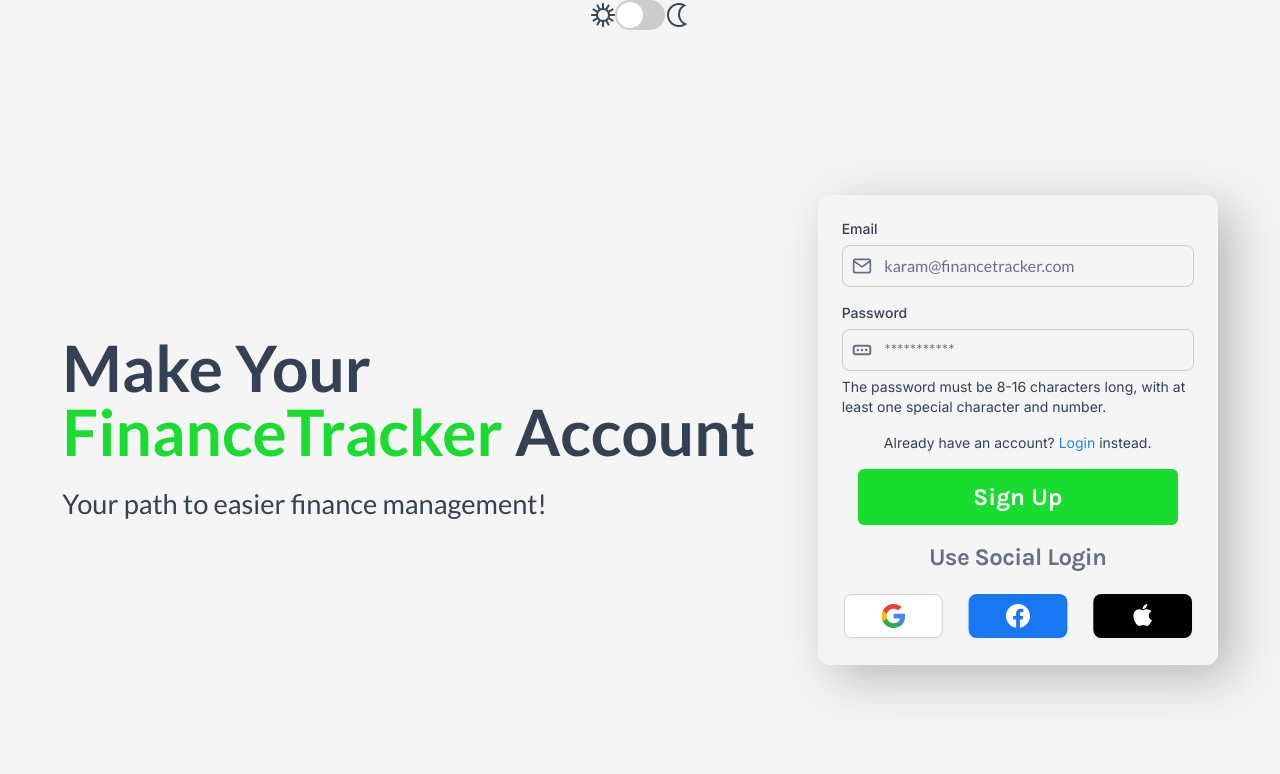
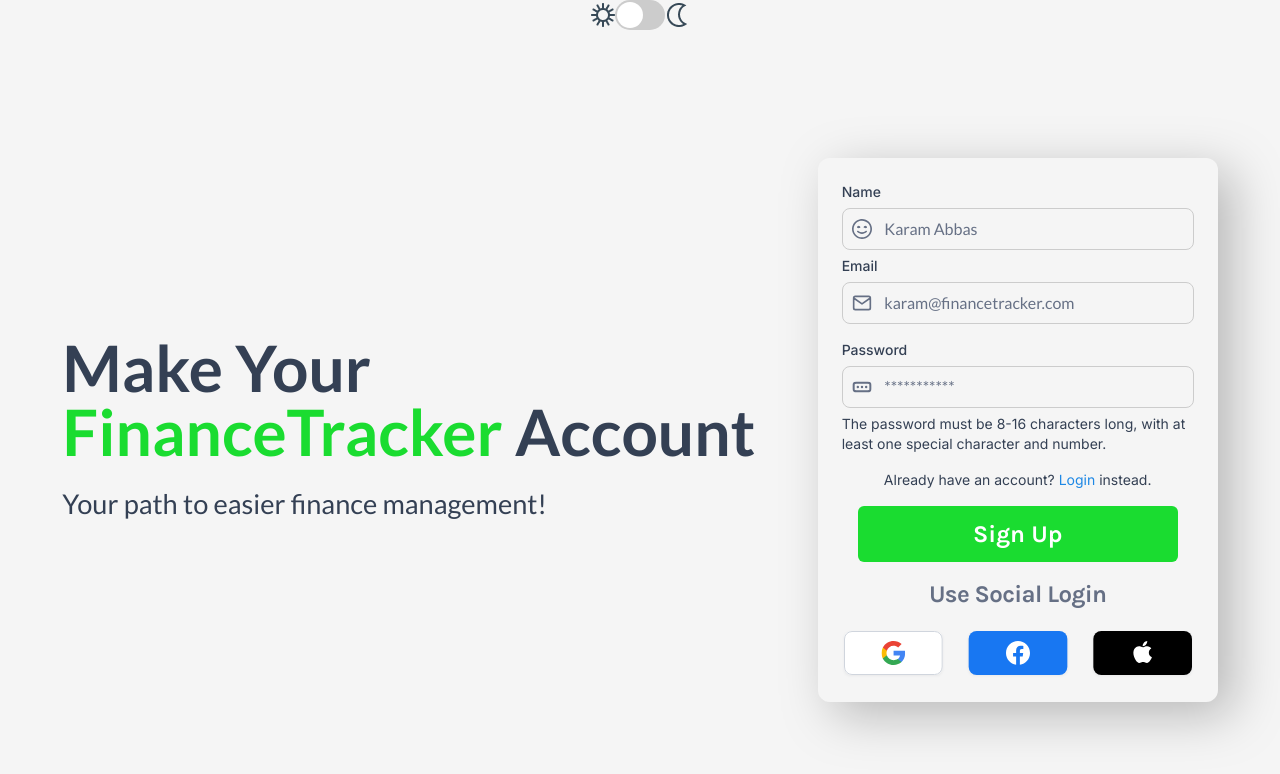
Before and after one commit to Karam-Abbas/Finance-Tracker, a React (Vite) app in the folder Frontend/: page /entry in a window 1280 px wide. Shown: the top 774 px of the page. Built offline with nearby package versions, Linux system fonts and the light colour scheme.

Commit message:
made some tweaking in the signup component

```diff
--- a/Frontend/package.json
+++ b/Frontend/package.json
@@ -10,6 +10,7 @@
     "preview": "vite preview"
   },
   "dependencies": {
+    "axios": "^1.7.4",
     "react": "^18.3.1",
     "react-dom": "^18.3.1",
     "react-router-dom": "^6.26.0"
--- a/Frontend/public/stylesheets/LogIn.css
+++ b/Frontend/public/stylesheets/LogIn.css
@@ -1,31 +1,31 @@
 :root {
   --primary-color: #344054;
   --secondary-color: #1adc30;
-  --accent-color: #1E88E5;
+  --accent-color: #1e88e5;
   --placeholder-color: #667085;
-  --main-background:#F5F5F5;
-  --containers-background:#F5F5F5;
-  --drop-shadow:black;
-  --danger:red;
+  --main-background: #f5f5f5;
+  --containers-background: #f5f5f5;
+  --drop-shadow: black;
+  --danger: red;
 }
 
 [data-theme="dark"] {
-  --primary-color: #d9e2ec;      /* Lightened for contrast */
---secondary-color: #34c548;    /* A lighter shade of green */
---accent-color: #988dfd;       /* A lighter shade of pink */
---placeholder-color: #a0a8b1;   /* Light gray for placeholders */
---main-background: #1c1f2a;    /* Dark background */
---containers-background: #2a2d3e; /* Slightly lighter for containers */
---drop-shadow: rgba(0, 0, 0, 1); /* Soft black for shadows */
---danger: #fa5b59;
+  --primary-color: #d9e2ec; /* Lightened for contrast */
+  --secondary-color: #34c548; /* A lighter shade of green */
+  --accent-color: #988dfd; /* A lighter shade of pink */
+  --placeholder-color: #a0a8b1; /* Light gray for placeholders */
+  --main-background: #1c1f2a; /* Dark background */
+  --containers-background: #2a2d3e; /* Slightly lighter for containers */
+  --drop-shadow: rgba(0, 0, 0, 1); /* Soft black for shadows */
+  --danger: #fa5b59;
 }
 
-
-*{
+* {
   background-color: var(--main-background);
 }
 
-html,* {
+html,
+* {
   margin: 0;
   padding: 0;
 }
@@ -54,8 +54,17 @@ html,* {
   border-radius: 0.5rem;
   border: 1px solid #ccc;
   outline: none;
-  background: url("/images/mail.svg") no-repeat 0.6rem
-    center;
+  background: url("/images/mail.svg") no-repeat 0.6rem center;
+}
+
+.name {
+  color: var(--primary-color);
+  width: 100%;
+  padding: 0.5rem 0.5rem 0.5rem 2.6rem;
+  border-radius: 0.5rem;
+  border: 1px solid #ccc;
+  outline: none;
+  background: url("/images/fi-rr-smile.svg") no-repeat 0.6rem center;
 }
 
 .password {
@@ -65,8 +74,7 @@ html,* {
   border-radius: 0.5rem;
   border: 1px solid #ccc;
   outline: none;
-  background: url("/images/passcode.svg") no-repeat
-    0.6rem center;
+  background: url("/images/passcode.svg") no-repeat 0.6rem center;
 }
 
 .textField input::placeholder {
--- a/Frontend/src/components/App.jsx
+++ b/Frontend/src/components/App.jsx
@@ -1,5 +1,5 @@
 import { Outlet } from "react-router-dom";
-import {Entry} from './index'
+import {Entry} from '../pages/index'
 function App() {
   return (
     <>
--- a/Frontend/src/components/Signup.jsx
+++ b/Frontend/src/components/Signup.jsx
@@ -4,7 +4,17 @@ function Signup({ setToggle }) {
   return (
     <div className="mainContainer flex flex-col gap-4">
       <div className="flex flex-col gap-4 bg-[--containers-background]">
-        <div className="textField">
+      <div className="textField">
+      <div className="textField">
+          <div className="textFieldHeading">Name</div>
+          <input
+            type="email"
+            name=""
+            className="name"
+            placeholder="Karam Abbas"
+          ></input>
+        </div>
+
           <div className="textFieldHeading">Email</div>
           <input
             type="email"
@@ -13,6 +23,7 @@ function Signup({ setToggle }) {
             placeholder="karam@financetracker.com"
           ></input>
         </div>
+
         <div className="textField">
           <div className="textFieldHeading">Password</div>
           <input
--- a/Frontend/src/components/index.js
+++ b/Frontend/src/components/index.js
@@ -1,5 +1,4 @@
 import App from "./App";
-import Entry from "./Entry";
 import Footer from "./Footer";
 import Header from "./Header";
 import Layout from "./Layout";
@@ -20,7 +19,6 @@ export {
   ThemeSwitch,
   Sidebar,
   App,
-  Entry,
   In,
   History,
   MiniHistory
--- a/Frontend/src/main.jsx
+++ b/Frontend/src/main.jsx
@@ -1,7 +1,7 @@
 import React from "react";
 import ReactDOM from "react-dom/client";
-import { Layout, Entry,In } from "./components/index.js";
-import { Dashboard, Transaction, Incomes, Expenses } from "./pages/index.js";
+import { Layout,In } from "./components/index.js";
+import { Dashboard, Transaction, Incomes, Expenses, Entry } from "./pages/index.js";
 import "./index.css";
 import {
   createBrowserRouter,
--- a/Frontend/src/components/Entry.jsx
+++ b/Frontend/src/pages/Entry.jsx
@@ -1,4 +1,4 @@
-import { Login, Signup, ThemeSwitch } from "./index.js";
+import { Login, Signup, ThemeSwitch } from "../components/index.js";
 import { useState } from "react";
 import "../../public/stylesheets/LogIn.css";
 
--- a/Frontend/src/pages/index.js
+++ b/Frontend/src/pages/index.js
@@ -2,4 +2,5 @@ import Dashboard from "./Dashboard";
 import Expenses from "./Expenses";
 import Incomes from "./Incomes";
 import Transaction from "./Transaction";
-export { Dashboard, Expenses, Incomes, Transaction };
+import Entry from "./Entry";
+export { Dashboard, Expenses, Incomes, Transaction, Entry };
```
Also changed, not shown: Frontend/public/images/fi-rr-smile.svg (added), 1 other file (tests, documents, lock files or other folders).
